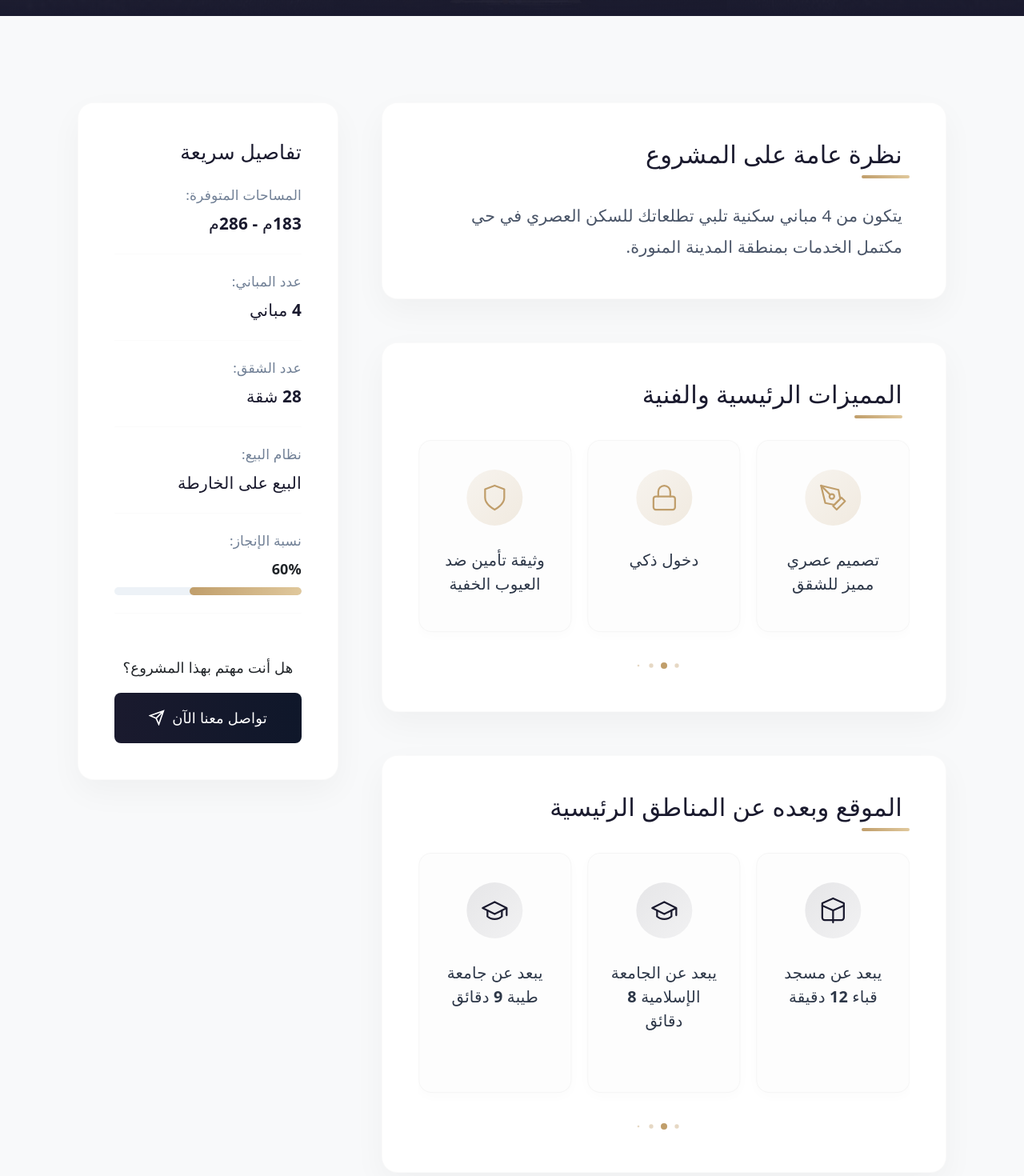
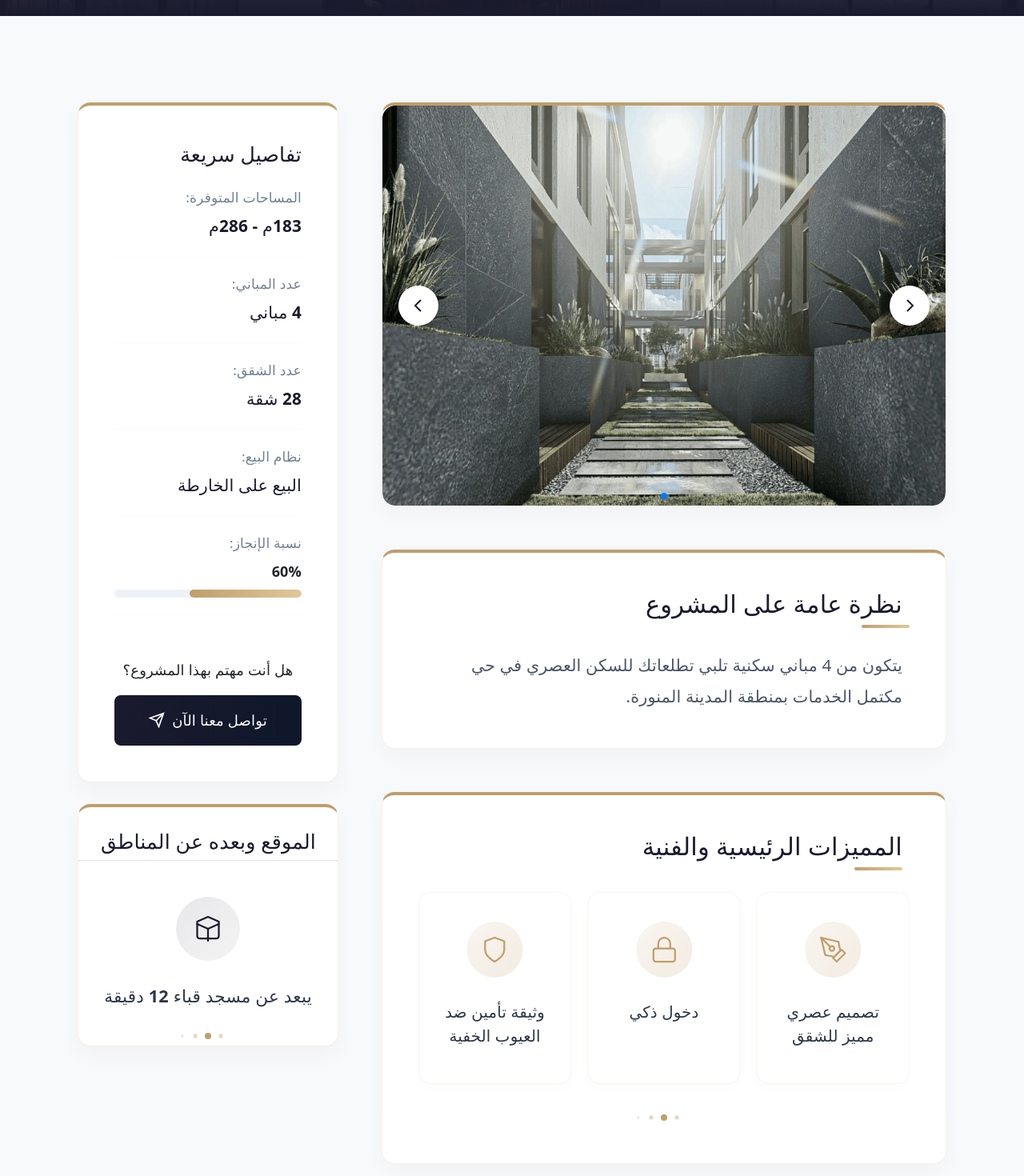
Before and after one commit to OmarEltabakh/New-Project, a React (Vite) app: page /project/1 in a window 1280 px wide. Shown: the part 380-1850 px from the top of the page at 80% size. Built offline with nearby package versions, Linux system fonts and the light colour scheme.

Commit message:
update projectDetailsPage

```diff
--- a/src/components/Hero/Hero.jsx
+++ b/src/components/Hero/Hero.jsx
@@ -43,14 +43,14 @@ const Hero = () => {
           style={{ backgroundImage: `url(${slide.image})` }}
         >
           <div className="hero-overlay"></div>
-          <div className="hero-content">
+          <div className="hero-content ">
             <h1 className={`hero-title ${index === currentSlide ? 'animate' : ''}`}>{slide.title}</h1>
             <p className={`hero-subtitle ${index === currentSlide ? 'animate' : ''}`}>{slide.subtitle}</p>
           </div>
         </div>
       ))}
 
-      <div className="hero-indicators">
+      <div className="hero-indicators ">
         {slides.map((_, index) => (
           <button
             key={index}
--- a/src/pages/ProjectDetails/ProjectDetails.css
+++ b/src/pages/ProjectDetails/ProjectDetails.css
@@ -171,10 +171,16 @@
 
 .modern-card {
   background: #fff;
-  border-radius: 20px;
+  border-radius: 16px;
   padding: 2.5rem;
-  box-shadow: 0 15px 40px rgba(0, 0, 0, 0.04);
-  border: 1px solid rgba(0,0,0,0.02);
+  box-shadow: 0 10px 30px rgba(0, 0, 0, 0.03);
+  border: 1px solid rgba(192, 158, 107, 0.15);
+  border-top: 4px solid #c09e6b;
+  transition: transform 0.3s ease, box-shadow 0.3s ease;
+}
+
+.modern-card:hover {
+  box-shadow: 0 15px 40px rgba(192, 158, 107, 0.08);
 }
 
 .section-heading {
@@ -202,24 +208,147 @@
   line-height: 1.9;
 }
 
+/* Main Gallery Slider Styling */
+.main-gallery-swiper {
+  border-radius: 16px;
+}
+
+.gallery-slide-card {
+  position: relative;
+  overflow: hidden;
+  cursor: pointer;
+}
+
+.gallery-image {
+  transition: transform 0.6s cubic-bezier(0.25, 0.8, 0.25, 1);
+}
+
+.gallery-overlay {
+  position: absolute;
+  top: 0; left: 0; right: 0; bottom: 0;
+  background: linear-gradient(to top, rgba(26, 26, 46, 0.95) 0%, rgba(26, 26, 46, 0.4) 40%, transparent 100%);
+  display: flex;
+  align-items: flex-end;
+  padding: 3rem;
+  opacity: 0;
+  transform: translateY(20px);
+  transition: all 0.5s cubic-bezier(0.25, 0.8, 0.25, 1);
+}
+
+.gallery-slide-card:hover .gallery-image {
+  transform: scale(1.08);
+}
+
+.gallery-slide-card:hover .gallery-overlay {
+  opacity: 1;
+  transform: translateY(0);
+}
+
+.overlay-text-content {
+  color: #fff;
+}
+
+.gallery-title {
+  color: #fff;
+  font-size: 2rem;
+  font-weight: 800;
+  margin: 0;
+  text-shadow: 0 4px 15px rgba(0,0,0,0.5);
+  transform: translateY(15px);
+  opacity: 0;
+  transition: all 0.5s cubic-bezier(0.25, 0.8, 0.25, 1) 0.1s;
+}
+
+.gallery-desc {
+  color: #e0c89c;
+  font-size: 1.1rem;
+  display: flex;
+  align-items: center;
+  transform: translateY(15px);
+  opacity: 0;
+  transition: all 0.5s cubic-bezier(0.25, 0.8, 0.25, 1) 0.2s;
+}
+
+.gallery-slide-card:hover .gallery-title,
+.gallery-slide-card:hover .gallery-desc {
+  transform: translateY(0);
+  opacity: 1;
+}
+
+/* Custom Gallery Arrows */
+.gallery-swiper-button-next,
+.gallery-swiper-button-prev {
+  position: absolute;
+  top: 50%;
+  transform: translateY(-50%);
+  width: 50px;
+  height: 50px;
+  background: #fff;
+  color: #1a1a2e;
+  border-radius: 50%;
+  display: flex;
+  align-items: center;
+  justify-content: center;
+  z-index: 10;
+  cursor: pointer;
+  box-shadow: 0 4px 15px rgba(0,0,0,0.1);
+  transition: all 0.3s ease;
+}
+
+.gallery-swiper-button-next:hover,
+.gallery-swiper-button-prev:hover {
+  background: #c09e6b;
+  color: #fff;
+  transform: translateY(-50%) scale(1.1);
+}
+
+.gallery-swiper-button-prev {
+  right: 20px;
+}
+
+.gallery-swiper-button-next {
+  left: 20px;
+}
+
+.gallery-swiper-button-next svg,
+.gallery-swiper-button-prev svg {
+  width: 24px;
+  height: 24px;
+}
+
 /* Feature Sliders styling */
 .feature-slider-card, .location-slider-card {
-  background: #fdfdfd;
+  background: #fff;
   border-radius: 16px;
   padding: 2rem 1.5rem;
-  border: 1px solid rgba(0,0,0,0.03);
+  border: 1px solid rgba(192, 158, 107, 0.1);
   box-shadow: 0 4px 15px rgba(0,0,0,0.02);
   transition: all 0.3s cubic-bezier(0.25, 0.8, 0.25, 1);
   display: flex;
   flex-direction: column;
   align-items: center;
   text-align: center;
+  position: relative;
+  overflow: hidden;
+}
+
+.feature-slider-card::before, .location-slider-card::before {
+  content: '';
+  position: absolute;
+  top: 0; left: 0; right: 0; bottom: 0;
+  background: linear-gradient(135deg, rgba(192, 158, 107, 0.05), transparent);
+  opacity: 0;
+  transition: opacity 0.3s ease;
+}
+
+.feature-slider-card:hover::before, .location-slider-card:hover::before {
+  opacity: 1;
 }
 
 .feature-slider-card:hover, .location-slider-card:hover {
   transform: translateY(-8px);
-  box-shadow: 0 12px 30px rgba(192, 158, 107, 0.12);
-  border-color: rgba(192, 158, 107, 0.3);
+  box-shadow: 0 12px 30px rgba(192, 158, 107, 0.15);
+  border-color: rgba(192, 158, 107, 0.4);
 }
 
 .icon-wrapper {
@@ -232,6 +361,8 @@
   align-items: center;
   justify-content: center;
   transition: all 0.3s ease;
+  position: relative;
+  z-index: 1;
 }
 
 .location-icon-wrapper {
@@ -244,6 +375,8 @@
   align-items: center;
   justify-content: center;
   transition: all 0.3s ease;
+  position: relative;
+  z-index: 1;
 }
 
 .feature-slider-card:hover .icon-wrapper {
@@ -264,6 +397,8 @@
   color: #2d3748;
   margin-top: 10px;
   line-height: 1.5;
+  position: relative;
+  z-index: 1;
 }
 
 
@@ -328,6 +463,85 @@
   background: linear-gradient(90deg, #c09e6b, #a38250);
 }
 
+/* Related Projects Slider */
+.related-projects-section {
+  padding: 4rem 0;
+  background-color: #fff;
+  margin-top: 3rem;
+}
+
+.related-project-card {
+  position: relative;
+  border-radius: 16px;
+  overflow: hidden;
+  height: 350px;
+  box-shadow: 0 5px 20px rgba(0,0,0,0.05);
+  cursor: pointer;
+}
+
+.related-project-image {
+  width: 100%;
+  height: 100%;
+  background-size: cover;
+  background-position: center;
+  transition: transform 0.6s cubic-bezier(0.25, 0.8, 0.25, 1);
+}
+
+.related-project-overlay {
+  position: absolute;
+  top: 0; left: 0; right: 0; bottom: 0;
+  background: linear-gradient(to top, rgba(26, 26, 46, 0.9) 0%, rgba(26, 26, 46, 0.4) 50%, transparent 100%);
+  display: flex;
+  flex-direction: column;
+  justify-content: flex-end;
+  padding: 2rem;
+  opacity: 0;
+  transform: translateY(20px);
+  transition: all 0.4s cubic-bezier(0.25, 0.8, 0.25, 1);
+}
+
+.related-project-card:hover .related-project-image {
+  transform: scale(1.08);
+}
+
+.related-project-card:hover .related-project-overlay {
+  opacity: 1;
+  transform: translateY(0);
+}
+
+.rp-title {
+  color: #fff;
+  font-size: 1.5rem;
+  font-weight: 800;
+  margin-bottom: 0.5rem;
+}
+
+.rp-details {
+  color: #e0c89c;
+  font-size: 0.95rem;
+  margin-bottom: 1rem;
+  display: flex;
+  align-items: center;
+  gap: 8px;
+}
+
+.rp-btn {
+  display: inline-block;
+  background: #c09e6b;
+  color: #fff;
+  padding: 8px 20px;
+  border-radius: 6px;
+  font-weight: 600;
+  text-decoration: none;
+  width: fit-content;
+  transition: background 0.3s;
+}
+
+.rp-btn:hover {
+  background: #fff;
+  color: #c09e6b;
+}
+
 /* Responsive */
 @media (max-width: 1200px) {
   .project-title-large {
@@ -379,4 +593,9 @@
   .feature-title, .location-title {
     font-size: 1rem;
   }
+  .related-project-overlay {
+    opacity: 1; /* Always show overlay on mobile since hover doesn't exist */
+    transform: translateY(0);
+    background: linear-gradient(to top, rgba(26, 26, 46, 0.9) 0%, transparent 100%);
+  }
 }
--- a/src/pages/ProjectDetails/ProjectDetails.jsx
+++ b/src/pages/ProjectDetails/ProjectDetails.jsx
@@ -62,34 +62,9 @@ const ProjectDetails = () => {
   return (
     <div className="project-details-page">
       {/* Hero Section */}
-      <div className="project-hero  ">
-        <div className="hero-slider-bg ">
-          {projectImages.length > 1 && (
-            <>
-              <div className="pd-swiper-button-prev-custom">
-                <svg viewBox="0 0 24 24" fill="none" stroke="currentColor" strokeWidth="2"><path d="M9 5l7 7-7 7"/></svg>
-              </div>
-              <div className="pd-swiper-button-next-custom">
-                <svg viewBox="0 0 24 24" fill="none" stroke="currentColor" strokeWidth="2"><path d="M15 19l-7-7 7-7"/></svg>
-              </div>
-            </>
-          )}
-          <Swiper
-            modules={[Autoplay, Pagination, Navigation]}
-            autoplay={projectImages.length > 1 ? { delay: 5000, disableOnInteraction: false } : false}
-            pagination={projectImages.length > 1 ? { clickable: true } : false}
-            navigation={projectImages.length > 1 ? { nextEl: '.pd-swiper-button-prev-custom', prevEl: '.pd-swiper-button-next-custom' } : false}
-            loop={projectImages.length > 1}
-            allowTouchMove={projectImages.length > 1}
-            className="hero-swiper"
-            dir="rtl"
-          >
-            {projectImages.map((img, index) => (
-              <SwiperSlide  key={index}>
-                <div className="slide-image" style={{ backgroundImage: `url(${img})` }}></div>
-              </SwiperSlide>
-            ))}
-          </Swiper>
+      <div className="project-hero">
+        <div className="hero-slider-bg">
+          <div className="slide-image" style={{ backgroundImage: `url(${projectImages[0]})` }}></div>
         </div>
 
         <div className="hero-overlay "></div>
@@ -114,6 +89,55 @@ const ProjectDetails = () => {
         <div className="row g-5">
           {/* Main Info Column */}
           <div className="col-lg-8">
+
+            {/* Gallery Slider for Current Project */}
+            <div className="content-card mb-5 modern-card p-0 overflow-hidden position-relative">
+              {projectImages.length > 1 && (
+                <>
+                  <div className="gallery-swiper-button-prev">
+                    <svg viewBox="0 0 24 24" fill="none" stroke="currentColor" strokeWidth="2"><path d="M9 5l7 7-7 7"/></svg>
+                  </div>
+                  <div className="gallery-swiper-button-next">
+                    <svg viewBox="0 0 24 24" fill="none" stroke="currentColor" strokeWidth="2"><path d="M15 19l-7-7 7-7"/></svg>
+                  </div>
+                </>
+              )}
+              <Swiper
+                modules={[Autoplay, Pagination, Navigation]}
+                spaceBetween={0}
+                slidesPerView={1}
+                pagination={{ clickable: true, dynamicBullets: true }}
+                navigation={{
+                  prevEl: '.gallery-swiper-button-next',
+                  nextEl: '.gallery-swiper-button-prev'
+                }}
+                autoplay={{ delay: 4000, disableOnInteraction: false }}
+                loop={projectImages.length > 1}
+                className="main-gallery-swiper"
+                dir="rtl"
+                style={{ height: '500px' }}
+              >
+                {projectImages.map((img, index) => (
+                  <SwiperSlide key={index}>
+                    <div className="gallery-slide-card h-100 w-100 position-relative">
+                      <div className="gallery-image" style={{ backgroundImage: `url(${img})`, backgroundSize: 'cover', backgroundPosition: 'center', width: '100%', height: '100%' }}></div>
+                      <div className="gallery-overlay">
+                        <div className="overlay-text-content">
+                          <h4 className="gallery-title mb-2">{project.title}</h4>
+                          <p className="gallery-desc mb-0">
+                            <svg className="ms-1" viewBox="0 0 24 24" width="18" height="18" fill="currentColor">
+                              <path d="M12 2C8.13 2 5 5.13 5 9c0 5.25 7 13 7 13s7-7.75 7-13c0-3.87-3.13-7-7-7zm0 9.5c-1.38 0-2.5-1.12-2.5-2.5s1.12-2.5 2.5-2.5 2.5 1.12 2.5 2.5-1.12 2.5-2.5 2.5z"/>
+                            </svg>
+                            {project.location}
+                          </p>
+                        </div>
+                      </div>
+                    </div>
+                  </SwiperSlide>
+                ))}
+              </Swiper>
+            </div>
+
             <div className="content-card mb-5 modern-card">
               <h3 className="section-heading mb-4 px-2">نظرة عامة على المشروع</h3>
               <p className="lead-text mt-3 px-2">{project.description}</p>
@@ -151,42 +175,11 @@ const ProjectDetails = () => {
                 </Swiper>
               </div>
             )}
-
-            {project.locationsDistance && project.locationsDistance.length > 0 && (
-              <div className="content-card modern-card">
-                <h3 className="section-heading mb-4 px-2">الموقع وبعده عن المناطق الرئيسية</h3>
-
-                <Swiper
-                  modules={[Autoplay, Pagination]}
-                  spaceBetween={20}
-                  breakpoints={{
-                    320: { slidesPerView: 1.2 },
-                    576: { slidesPerView: 2.2 },
-                    992: { slidesPerView: 3 },
-                  }}
-                  pagination={{ clickable: true, dynamicBullets: true }}
-                  autoplay={{ delay: 4000, disableOnInteraction: false }}
-                  className="services-swiper pb-5"
-                  dir="rtl"
-                >
-                  {project.locationsDistance.map((loc, index) => (
-                    <SwiperSlide key={index} className="h-auto">
-                      <div className="location-slider-card h-100">
-                        <div className="location-icon-wrapper mb-3">
-                           {getLocationIcon(loc)}
-                        </div>
-                        <h4 className="location-title">{loc}</h4>
-                      </div>
-                    </SwiperSlide>
-                  ))}
-                </Swiper>
-              </div>
-            )}
           </div>
 
           {/* Sidebar */}
           <div className="col-lg-4">
-            <div className="sidebar-card modern-card sticky-sidebar">
+            <div className="sidebar-card modern-card mb-4">
               <h4 className="sidebar-heading mb-4">تفاصيل سريعة</h4>
 
               <div className="detail-item">
@@ -260,6 +253,35 @@ const ProjectDetails = () => {
                 </Link>
               </div>
             </div>
+
+            {/* Locations (moved to sidebar) */}
+            {project.locationsDistance && project.locationsDistance.length > 0 && (
+              <div className="sidebar-card modern-card sticky-sidebar p-0 overflow-hidden">
+                <div className="p-4 pb-2 border-bottom">
+                  <h4 className="sidebar-heading m-0">الموقع وبعده عن المناطق</h4>
+                </div>
+                <Swiper
+                  modules={[Autoplay, Pagination]}
+                  spaceBetween={0}
+                  slidesPerView={1}
+                  pagination={{ clickable: true, dynamicBullets: true }}
+                  autoplay={{ delay: 4000, disableOnInteraction: false }}
+                  className="services-swiper pb-4 h-100"
+                  dir="rtl"
+                >
+                  {project.locationsDistance.map((loc, index) => (
+                    <SwiperSlide key={index} className="h-auto">
+                      <div className="location-slider-card h-100 m-4 mt-3 mb-1 border-0 shadow-none text-center d-flex flex-column justify-content-center align-items-center bg-transparent p-0">
+                        <div className="location-icon-wrapper mb-3" style={{ width: '80px', height: '80px' }}>
+                           {getLocationIcon(loc)}
+                        </div>
+                        <h4 className="location-title" style={{ fontSize: '1.2rem' }}>{loc}</h4>
+                      </div>
+                    </SwiperSlide>
+                  ))}
+                </Swiper>
+              </div>
+            )}
           </div>
         </div>
       </div>
```
Also changed, not shown: src/data/projects.js (+9 -9 lines).
